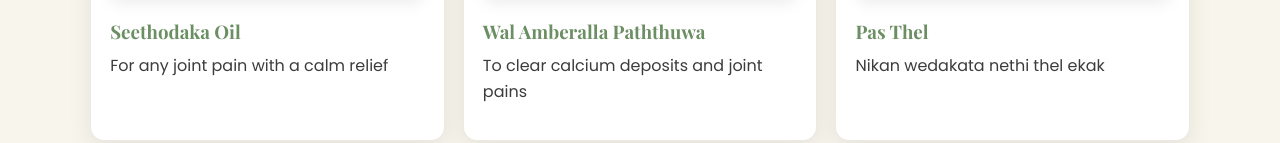
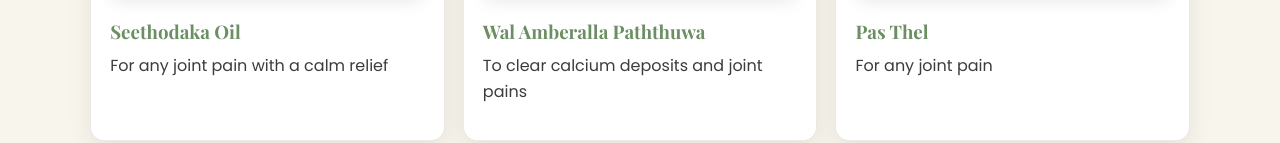
Before and after one commit to rupassara/mansitha-static, a plain HTML site: page index.html in a window 1280 px wide. Shown: the part 1040-1183 px from the top of the page. Drawn offline with nearby package versions, Linux system fonts and the light colour scheme.

Commit message:
Changes to be committed: 	modified:   index.html

```diff
--- a/index.html
+++ b/index.html
@@ -53,7 +53,7 @@
       <div class="highlight-item card">
         <img src="images/pasthel.jpeg" alt="Pas Thel" />
         <h3>Pas Thel</h3>
-        <p>Nikan wedakata nethi thel ekak</p>
+        <p>For any joint pain</p>
       </div>
     </div>
   </section>
```
